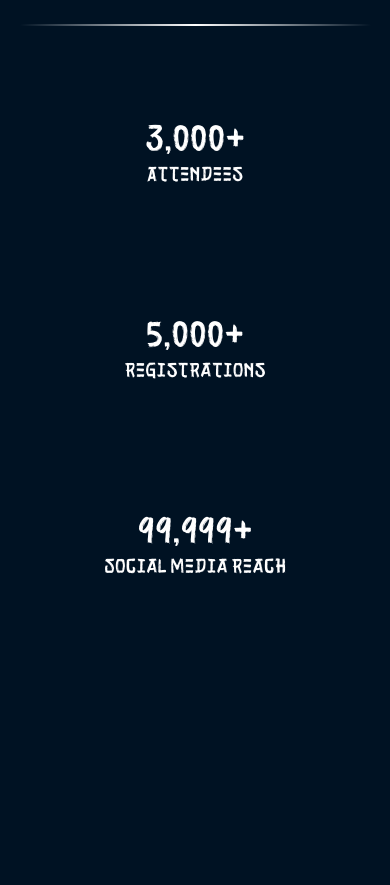
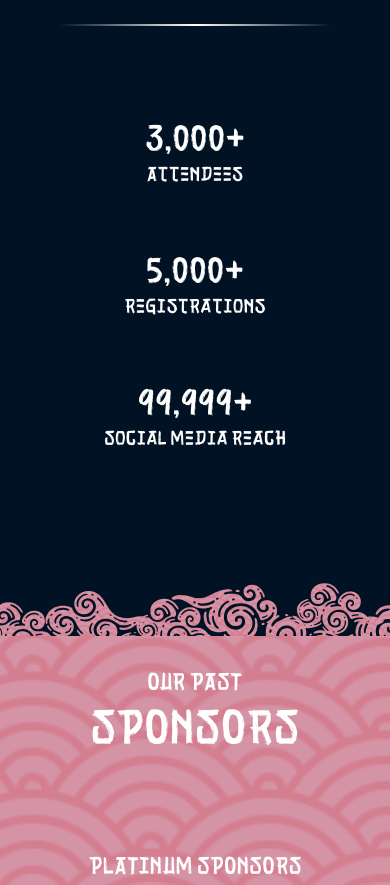
Before and after one commit to ArunKushhhh/StartupSaga4, a React (Vite) app: page / in a window 390 px wide. Shown: the part 4120-5005 px from the top of the page. Built offline with nearby package versions, Linux system fonts and the light colour scheme.

Commit message:
margin/fixes
Signed-off-by: ArunKushhhh <arunkushwaha_230604@aitpune.edu.in>

```diff
--- a/src/components/Stats.jsx
+++ b/src/components/Stats.jsx
@@ -4,7 +4,7 @@ import Stroke from "./Stroke";
 
 const Stats = () => {
   return (
-    <div className="flex w-full flex-col justify-between md:flex-row gap-16 md:w-[80%] ">
+    <div className="flex w-full flex-col justify-between md:flex-row gap-8 md:gap-16 md:w-[80%] ">
       <StatCard data={"3000"} tag={"Attendees"} />
       <div className="md:hidden">
         {/* <Stroke /> */}
--- a/src/components/Stroke.jsx
+++ b/src/components/Stroke.jsx
@@ -2,7 +2,7 @@ import React from "react";
 
 const Stroke = () => {
   return (
-    <div className={`h-[2px] w-[90%] bg-gradient-to-r from-[rgba(255,255,255,0)] via-[rgba(255,255,255,1)] to-[rgba(255,255,255,0)]`}></div>
+    <div className={`h-[2px] w-[70%] md:w-[90%] bg-gradient-to-r from-[rgba(255,255,255,0)] via-[rgba(255,255,255,1)] to-[rgba(255,255,255,0)]`}></div>
   );
 };
 
--- a/src/sections/Sponsors.jsx
+++ b/src/sections/Sponsors.jsx
@@ -13,7 +13,7 @@ const Sponsors = () => {
   const bgUrl = new URL('/images/bgpattern.svg', import.meta.url).href;
   return (
     <div
-      className="relative overflow-x-clip flex flex-col gap-24 justify-center items-center w-full min-h-[100vh] my-52 py-8 md:py-32"
+      className="relative overflow-x-clip flex flex-col gap-24 justify-center items-center w-full min-h-[100vh] my-8 md:my-32 lg:my-52 py-8 md:py-32"
       style={{
         backgroundImage: `url(${bgUrl})`,
         backgroundSize: "cover",
--- a/src/sections/Testimonials.jsx
+++ b/src/sections/Testimonials.jsx
@@ -2,7 +2,6 @@ import React from "react";
 import TestCard from "../components/TestCard";
 import Stroke from "../components/Stroke";
 import Stats from "../components/Stats";
-import ClickSpark from "../components/ClickSpark";
 
 const Testimonials = () => {
   return (
```
